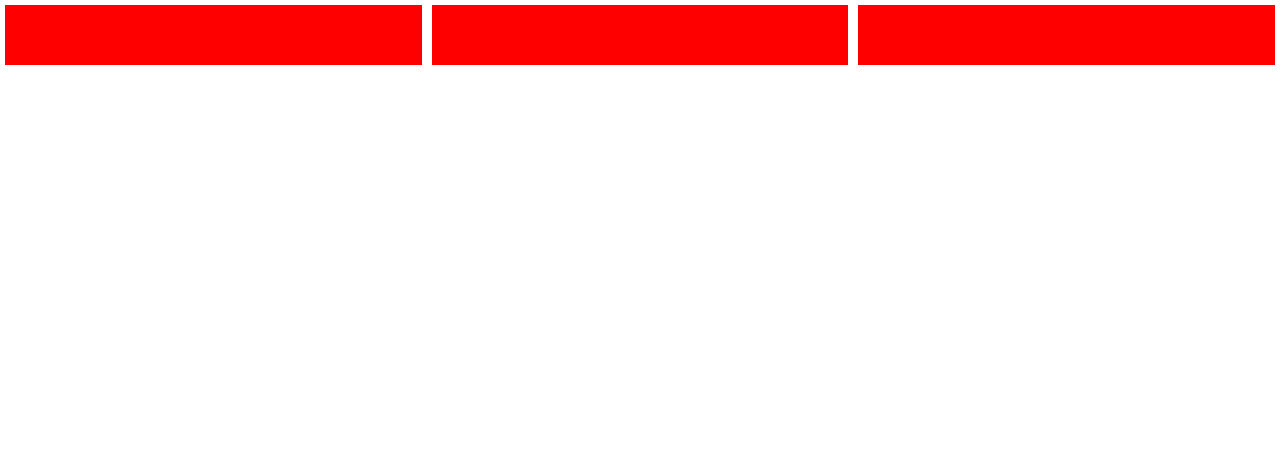
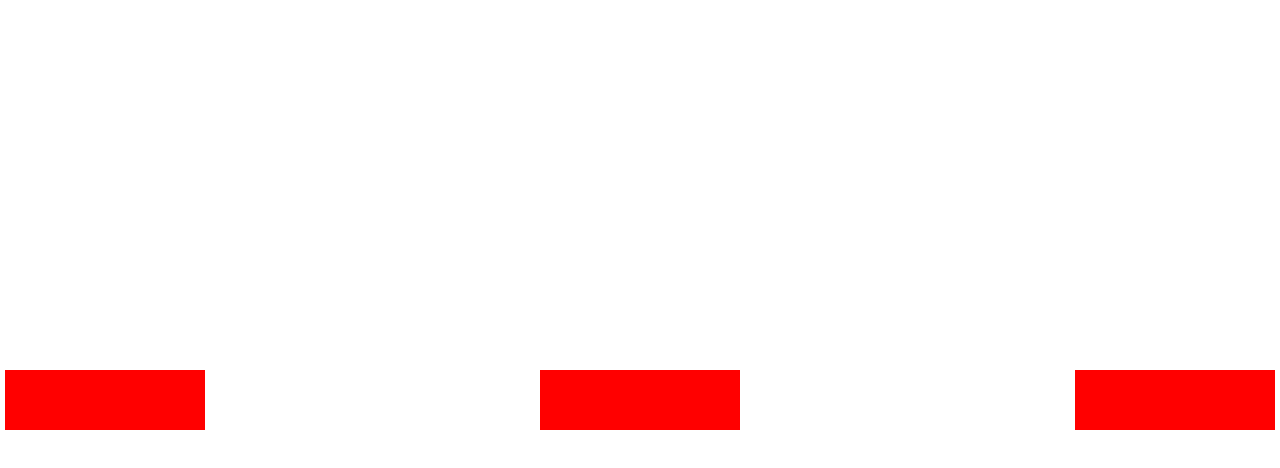
Before and after one commit to arenac/twitter-ui, a plain HTML site: page index.html in a window 1280 px wide. Drawn offline with Linux system fonts and the light colour scheme.

Commit message:
flex-wrap:
once the container has the flex-wrap: wrap
the elements inside will keep the size

```diff
--- a/styles.css
+++ b/styles.css
@@ -7,15 +7,19 @@ body,
 
 #app {
   display: flex;
+  flex-wrap: wrap;
 
+  align-items: center;
+  justify-content: space-between;
+  align-content: center;
 }
 
 .box {
-  width: 300px;
+  width: 200px;
   height: 60px;
   background: #f00;
   margin: 5px;
   /* flex-grow: 1; */
   /* flex-shrink: 0; */
-  flex: 1;
+  /* flex: 1; */
 }
```
